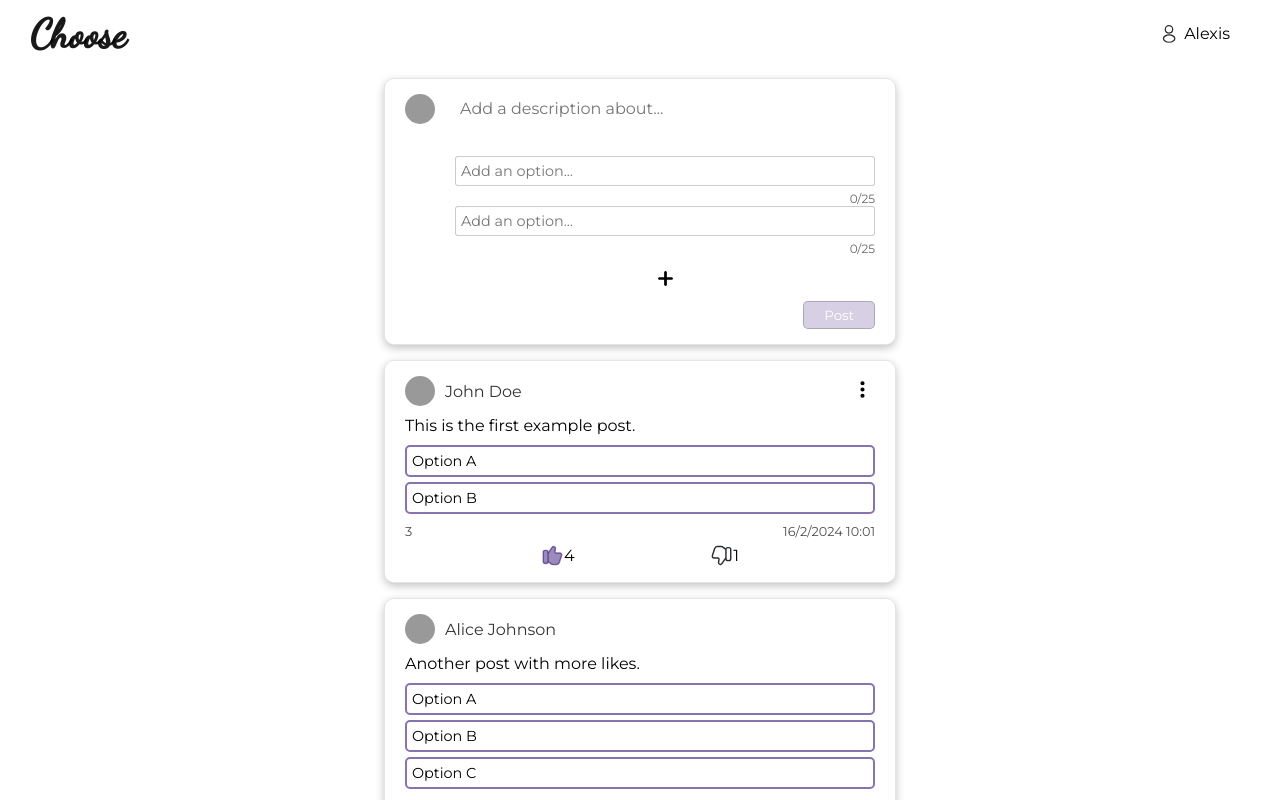
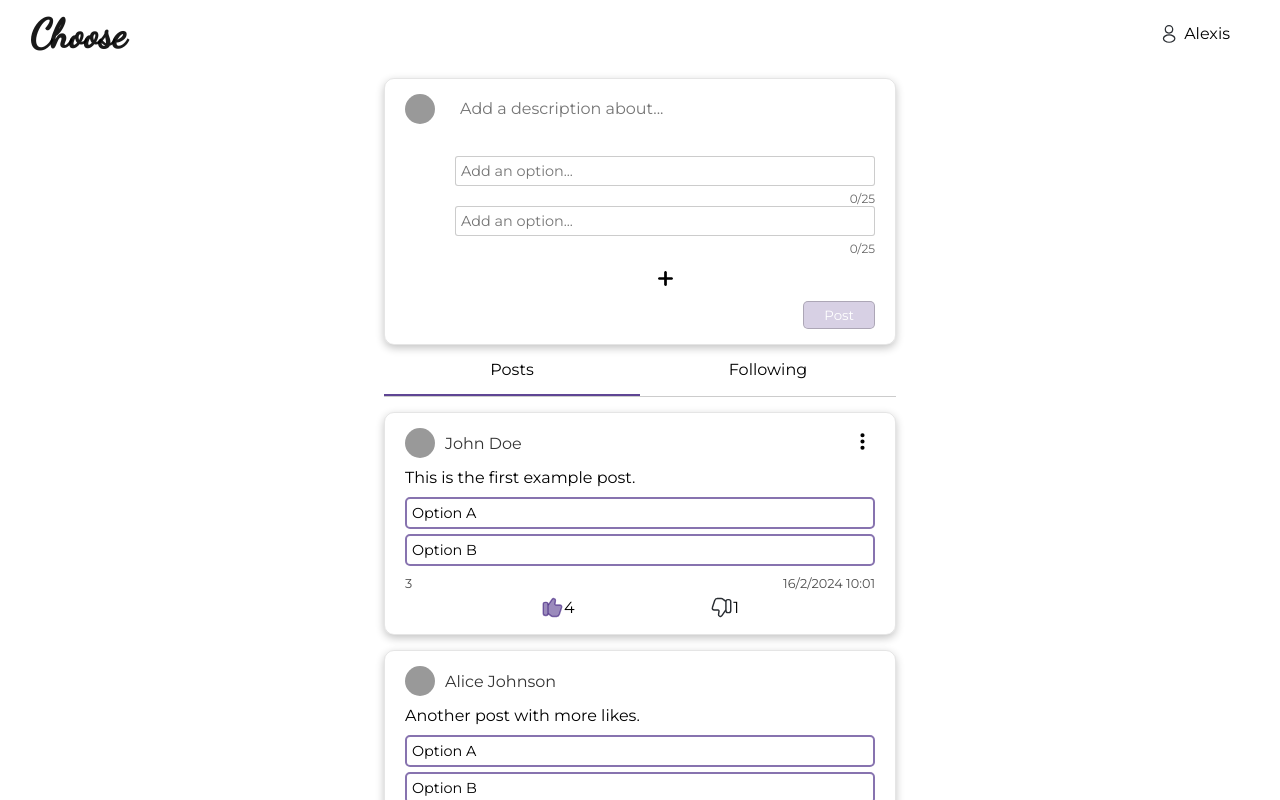
Before and after one commit to alexisandru/choose, a React (Create React App) app: page / in a window 1280 px wide. Shown: the top 800 px of the page. Built offline with nearby package versions, Linux system fonts and the light colour scheme.

Commit message:
added to show all posts or just following users

```diff
--- a/src/components/Feed.js
+++ b/src/components/Feed.js
@@ -1,4 +1,4 @@
-import React from 'react'
+import React, {useState} from 'react'
 import styled from 'styled-components'
 
 import CreatePost from './CreatePost.js'
@@ -7,14 +7,33 @@ import Post from './Post.js'
 import {useSelector} from 'react-redux'
 
 const Feed = () => {
+  const [sectionActived, setSectionActived] = useState(1)
 
   const posts = useSelector(state => state.posts)
+  const currentUser = useSelector(state => state.users.actual_user)
+  const following = useSelector(state => state.users.users).find(user => user.id === currentUser).following
+
+
+
+  const postsToShow = () => {
+    if (sectionActived === 1) {
+      return posts
+    } else if (sectionActived === 2) {
+      return posts.filter(post => following.includes(post.user_id))
+    }
+  }
 
 
   return (
     <Container>
       <CreatePost />
-      {posts.map(data => <Post key={data.id} post={data} />)}
+
+      <Sections>
+        <Section active={sectionActived === 1} onClick={() => setSectionActived(1)} >Posts</Section>
+        <Section active={sectionActived === 2} onClick={() => setSectionActived(2)} >Following</Section>
+      </Sections>
+
+      {postsToShow().map(data => <Post key={data.id} post={data} />)}
     </Container>
   )
 }
@@ -27,3 +46,31 @@ const Container = styled.div`
   align-items: center;
   flex-direction: column;
 `
+
+
+const Sections = styled.div`
+  width: 40%;
+  display: flex;
+  justify-content: space-around;
+  border-bottom: 1px solid rgba(0,0,0,0.2);
+
+  @media screen and (max-width: 400px) {
+    width: 95%;
+  }
+`
+
+const Section = styled.div`
+  display: flex;
+  align-items: center;
+  justify-content: center;
+
+  width: 100%;
+  padding: 15px 0;
+  cursor: pointer;
+
+  border-bottom: ${props => props.active ? '2px solid rgba(56, 23, 122, 0.8)' : '2px solid rgb(255, 255, 255)'};
+
+  &:hover{
+    border-bottom: ${props => props.active ? '2px solid rgba(56, 23, 122, 0.8)' : '2px solid rgba(56, 23, 122, 0.3)'};
+  }
+`
```
